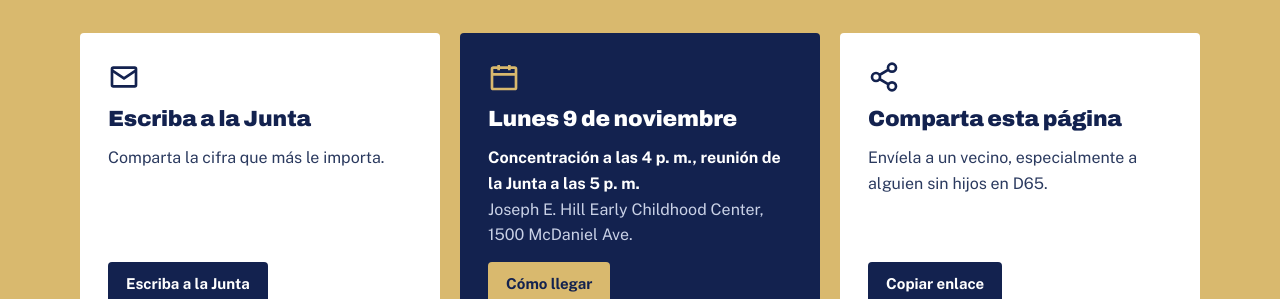
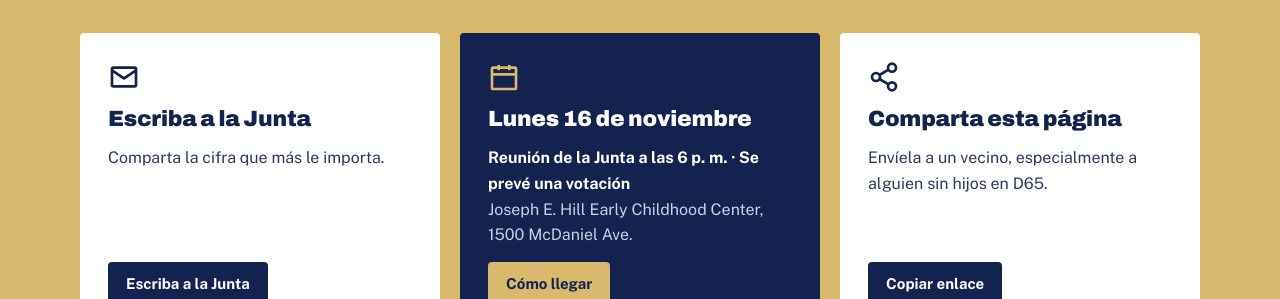
Before and after one commit to germanespinosa/for-a-brighter-evanston, a Jekyll site: the page built from es/encuesta/index.html, in a window 1280 px wide and 900 px high, scrolled down 4203 px. Shown: the part 310-609 px from the top of the window. Built offline with Jekyll 4.4.1, drawn with Linux system fonts in a browser that asks for light colours.

Commit message:
Sandbox nov16-meeting: update poll meeting details
Requested by Kerstin in #website. Replace the past rally and meeting details with the November 16 public board meeting in English and Spanish. Vote described as anticipated.

```diff
--- a/es/encuesta/index.html
+++ b/es/encuesta/index.html
@@ -195,8 +195,8 @@ scripts:
 </div>
 <div class="rp-s119">
 <svg aria-hidden="true" fill="none" height="32" stroke="#D9B96E" stroke-width="2" viewBox="0 0 24 24" width="32"><rect height="16" rx="1" width="18" x="3" y="5"></rect><path d="M3 10h18M8 3v4M16 3v4"></path></svg>
-<h3 class="rp-s116">Lunes 9 de noviembre</h3>
-<p class="rp-s120"><b class="rp-s121">Concentración a las 4 p. m., reunión de la Junta a las 5 p. m.</b><br/>Joseph E. Hill Early Childhood Center, 1500 McDaniel Ave.</p>
+<h3 class="rp-s116">Lunes 16 de noviembre</h3>
+<p class="rp-s120"><b class="rp-s121">Reunión de la Junta a las 6 p. m. · Se prevé una votación</b><br/>Joseph E. Hill Early Childhood Center, 1500 McDaniel Ave.</p>
 <a class="rp-s122" href="https://www.google.com/maps/search/?api=1&amp;query=1500+McDaniel+Ave%2C+Evanston%2C+IL" target="_blank" rel="noopener">Cómo llegar</a>
 
 </div>
--- a/home/voter-poll/index.html
+++ b/home/voter-poll/index.html
@@ -195,8 +195,8 @@ scripts:
 </div>
 <div class="rp-s119">
 <svg aria-hidden="true" fill="none" height="32" stroke="#D9B96E" stroke-width="2" viewBox="0 0 24 24" width="32"><rect height="16" rx="1" width="18" x="3" y="5"></rect><path d="M3 10h18M8 3v4M16 3v4"></path></svg>
-<h3 class="rp-s116">Monday, Nov. 9</h3>
-<p class="rp-s120"><b class="rp-s121">Rally at 4 p.m., Board Meeting at 5 p.m.</b><br/>Joseph E. Hill Early Childhood Center, 1500 McDaniel Ave.</p>
+<h3 class="rp-s116">Monday, Nov. 16</h3>
+<p class="rp-s120"><b class="rp-s121">Board Meeting at 6 p.m. · Vote anticipated</b><br/>Joseph E. Hill Early Childhood Center, 1500 McDaniel Ave.</p>
 <a class="rp-s122" href="https://www.google.com/maps/search/?api=1&amp;query=1500+McDaniel+Ave%2C+Evanston%2C+IL" target="_blank" rel="noopener">Get directions</a>
 
 </div>
```
